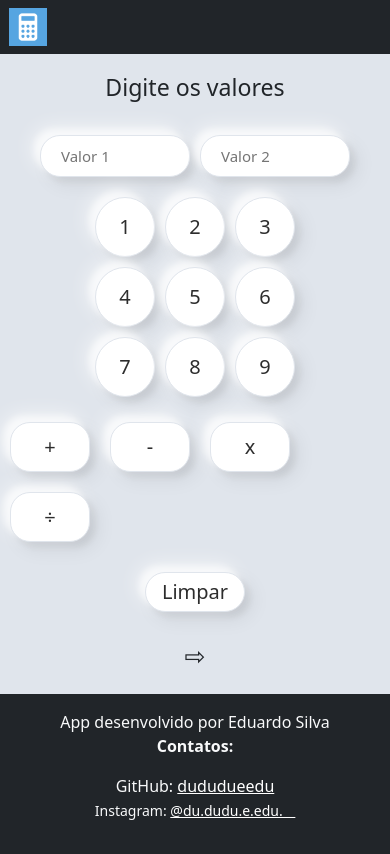
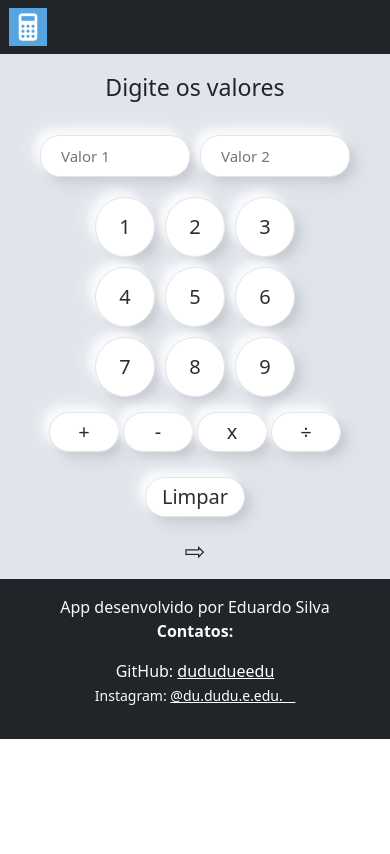
Before and after one commit to dududueedu/webCalculator, a React (Create React App) app in the folder calculator/: page / in a window 390 px wide. Built offline with nearby package versions, Linux system fonts and the light colour scheme.

Commit message:
responsive-screen

```diff
--- a/calculator/src/css/style.css
+++ b/calculator/src/css/style.css
@@ -114,3 +114,18 @@ input[type=reset]:active{
 .container-logo{
     margin-left: 9px;
 }
+/*resolução menor 768px, entra na condição da media*/
+@media screen and (max-width: 768px) {
+    input[type=submit].op{
+        width: 70px;
+        height: 40px;
+        margin: 0px 2px 0px 2px;
+        margin-top: 10px;
+    }
+    .clean{
+        margin-top: 20px;
+    }
+    #res{
+        padding: 10px;
+    }
+}
```
